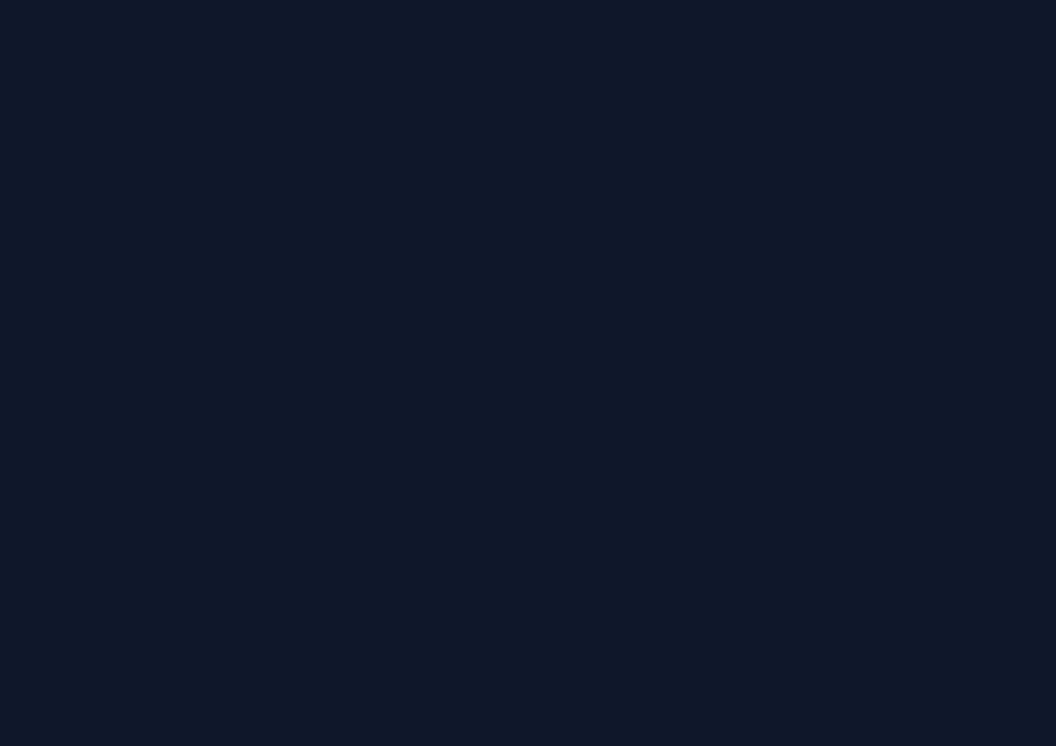
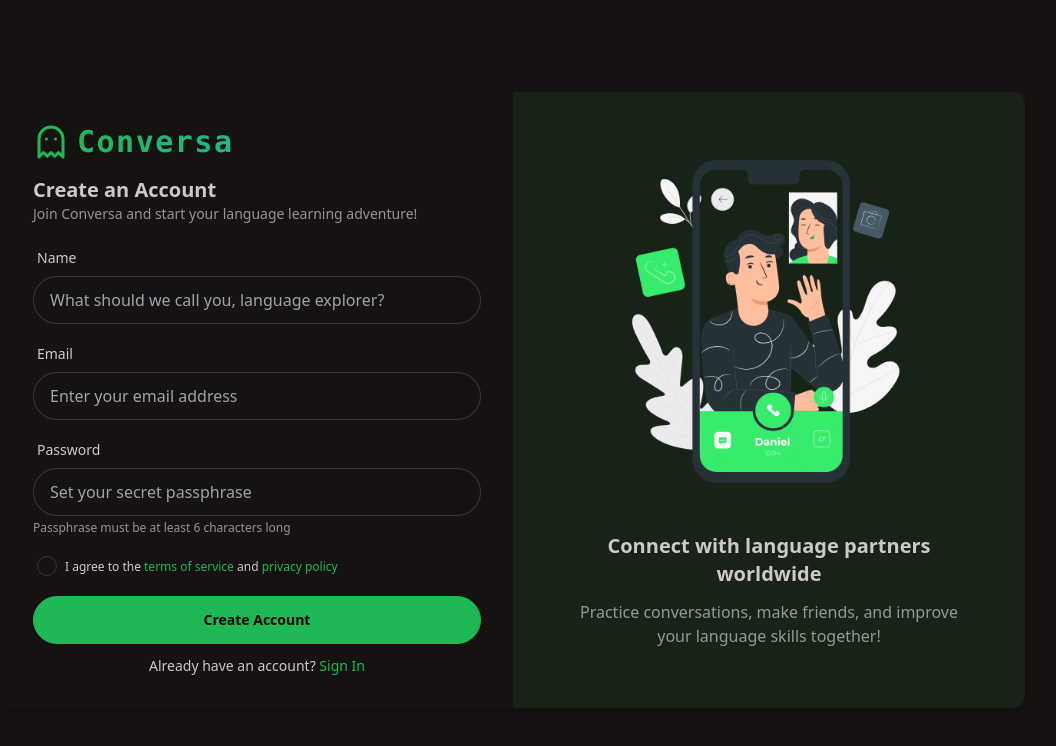
Before and after one commit to Gaya3-m/conversa, a React (Vite) app in the folder frontend/: page /signup in a window 1280 px wide. Shown: the top 746 px of the page, without its empty margins (127-1183 px from the left). Built offline with nearby package versions, Linux system fonts and the light colour scheme; no server answers.

Commit message:
signup-page-completed

```diff
--- a/frontend/package.json
+++ b/frontend/package.json
@@ -12,6 +12,7 @@
   "dependencies": {
     "@tanstack/react-query": "^5.85.3",
     "axios": "^1.11.0",
+    "lucide-react": "^0.541.0",
     "react": "^19.1.0",
     "react-dom": "^19.1.0",
     "react-hot-toast": "^2.6.0",
--- a/frontend/src/App.jsx
+++ b/frontend/src/App.jsx
@@ -1,4 +1,4 @@
-import { Route, Routes } from "react-router"
+import { Navigate, Route, Routes } from "react-router"
 import HomePage from "./pages/HomePage.jsx"
 import SignUpPage from "./pages/SignUpPage.jsx"
 import LoginPage from "./pages/LoginPage.jsx"
@@ -12,15 +12,25 @@
 import { useQuery } from "@tanstack/react-query"
 
 const App = () => {
+  const {data:authData, isLoading, error}=useQuery({
+    queryKey: ["authUser"],
+    queryFn: async()=>{
+      const res=await axiosInstance.get("/auth/me");
+      return res.data;
+    },
+    retry: false,
+  })
+
+  const authUser=authData?.user
   return (
     <div className="h-screen" data-theme="night">
       <Routes>
-        <Route path="/" element={<HomePage/>}/>
-        <Route path="/signup" element={<SignUpPage/>}/>
-        <Route path="/login" element={<LoginPage/>}/>
-        <Route path="/notifications" element={<NotificationsPage/>}/>
-        <Route path="/call" element={<CallPage/>}/>
-        <Route path="/chat" element={<ChatPage/>}/>
+        <Route path="/" element={authUser ? <HomePage/> : <Navigate to="/login"/>}/>
+        <Route path="/signup" element={!authUser ? <SignUpPage/> : <Navigate to="/"/>}/>
+        <Route path="/login" element={!authUser ? <LoginPage/> : <Navigate to="/"/>}/>
+        <Route path="/notifications" element={authUser ? <NotificationsPage/> : <Navigate to="/login"/>}/>
+        <Route path="/call" element={authUser ? <CallPage/> : <Navigate to="/login"/>}/>
+        <Route path="/chat" element={authUser ? <ChatPage/> : <Navigate to="/login"/>}/>
         <Route path="/onboarding" element={<OnboardingPage/>}/>
       </Routes>
 
--- /dev/null
+++ b/frontend/src/lib/api.js
@@ -0,0 +1,6 @@
+import { axiosInstance } from "./axios";
+
+export const signup=async(signupData)=>{
+    const res=await axiosInstance.post("/auth/signup", signupData);
+    return res.data;
+}
--- a/frontend/src/pages/SignUpPage.jsx
+++ b/frontend/src/pages/SignUpPage.jsx
@@ -1,9 +1,167 @@
+import { useState } from "react";
+import { GhostIcon } from "lucide-react";
+import { Link } from "react-router";
+import { useMutation, useQueryClient } from "@tanstack/react-query";
+import { signup } from "../lib/api.js";
+
 const SignUpPage = () => {
+  const [signupData, setSignupData] = useState({
+    fullName: "",
+    email: "",
+    password: "",
+  });
+
+  const queryClient=useQueryClient();
+
+  const {mutate: signupMutation, isPending, error}=useMutation({
+    mutationFn: signup,
+
+    onSuccess:()=>queryClient.invalidateQueries({queryKey: ["authUser"]})
+  })
+
+  const handleSignup = (e) => {
+    e.preventDefault();
+    signupMutation(signupData);
+  };
+
   return (
-    <div>
+    <div
+      className="h-screen flex items-center justify-center p-4 sm:p-6 md:p-8"
+      data-theme="forest"
+    >
+      <div className="border-primary/25 flex flex-col lg:flex-row w-full max-w-5xl mx-auto bg-base-100 rounded-xl shadow-lg overflow-hidden">
+        <div className="w-full lg:w-1/2 p-4 sm:p-8 flex flex-col">
+          <div className="mb-4 flex items-center justify-start gap-2">
+            <GhostIcon className="size-9 text-primary" />
+            <span className="text-3xl font-bold font-mono bg-clip-text text-transparent bg-gradient-to-r from-primary to-secondary tracking-wider">
+              Conversa
+            </span>
+          </div>
 
+          {error && (
+            <div className="alert alert-error mb-4">
+              <span>{error.response.data.message}</span>
+            </div>
+          )}
+
+          <form onSubmit={handleSignup} className="w-full">
+            <div className="space-y-4">
+              <div>
+                <h2 className="text-xl font-semibold">Create an Account</h2>
+                <p className="text-sm opacity-70">
+                  Join Conversa and start your language learning adventure!
+                </p>
+              </div>
+
+              <div className="space-y-3">
+                <div className="form-control w-full">
+                  <label className="label">
+                    <span className="label-text">Name</span>
+                  </label>
+                  <input
+                    type="text"
+                    placeholder="What should we call you, language explorer?"
+                    className="input input-bordered w-full"
+                    value={signupData.fullName}
+                    onChange={(e) =>
+                      setSignupData({ ...signupData, fullName: e.target.value })
+                    }
+                    required
+                  />
+                </div>
+
+                <div className="form-control w-full">
+                  <label className="label">
+                    <span className="label-text">Email</span>
+                  </label>
+                  <input
+                    type="email"
+                    placeholder="Enter your email address"
+                    className="input input-bordered w-full"
+                    value={signupData.email}
+                    onChange={(e) =>
+                      setSignupData({ ...signupData, email: e.target.value })
+                    }
+                    required
+                  />
+                </div>
+
+                <div className="form-control w-full">
+                  <label className="label">
+                    <span className="label-text">Password</span>
+                  </label>
+                  <input
+                    type="password"
+                    placeholder="Set your secret passphrase"
+                    className="input input-bordered w-full"
+                    value={signupData.password}
+                    onChange={(e) =>
+                      setSignupData({ ...signupData, password: e.target.value })
+                    }
+                    required
+                  />
+                  <p className="text-xs opacity-70 mt-1">
+                    Passphrase must be at least 6 characters long
+                  </p>
+                </div>
+
+                <div className="form-control">
+                  <label className="label cursor-pointer justify-start gap-2">
+                    <input type="checkbox" className="checkbox checkbox-sm" required />
+                    <span className="text-xs leading-tight">
+                      I agree to the{" "}
+                      <span className="text-primary hover:underline">
+                        terms of service
+                      </span>{" "}
+                      and{" "}
+                      <span className="text-primary hover:underline">
+                        privacy policy
+                      </span>
+                    </span>
+                  </label>
+                </div>
+
+                <button type="submit" className="btn btn-primary w-full">
+                    {isPending ? (
+                      <>
+                      <span className="loading loading-spinner loading -xs"></span>
+                      Loading...
+                      </>
+                    ): (
+                      "Create Account"
+                    )}
+                </button>
+
+                <div className="text-center mt-4">
+                  <p className="text-sm">
+                    Already have an account?{" "}
+                    <Link to="/login" className="text-primary hover:underline">
+                      Sign In
+                    </Link>
+                  </p>
+                </div>
+              </div>
+            </div>
+          </form>
+        </div>
+
+          <div className="hidden lg:flex w-full lg:w-1/2 bg-primary/10 items/center justify-center">
+            <div className="max-w-md p-8">
+              <div className="relative aspect-square max-w-sm mx-auto">
+                <img src="/video-call.png" alt="Language Learning" className="w-full h-full" />
+              </div>
+
+            <div className="text-center space-y-3 mt-6">
+              <h2 className="text-xl font-semibold">Connect with language partners worldwide</h2>
+              <p className="opacity-70">
+                Practice conversations, make friends, and improve your language skills together!
+              </p>
+            </div>
+          </div>
+        </div>
+      </div>
     </div>
-  )
-}
+  );
+};
 
-export default SignUpPage
+export default SignUpPage;
```
Also changed, not shown: frontend/public/video-call.png (added), 1 other file (tests, documents, lock files or other folders).
